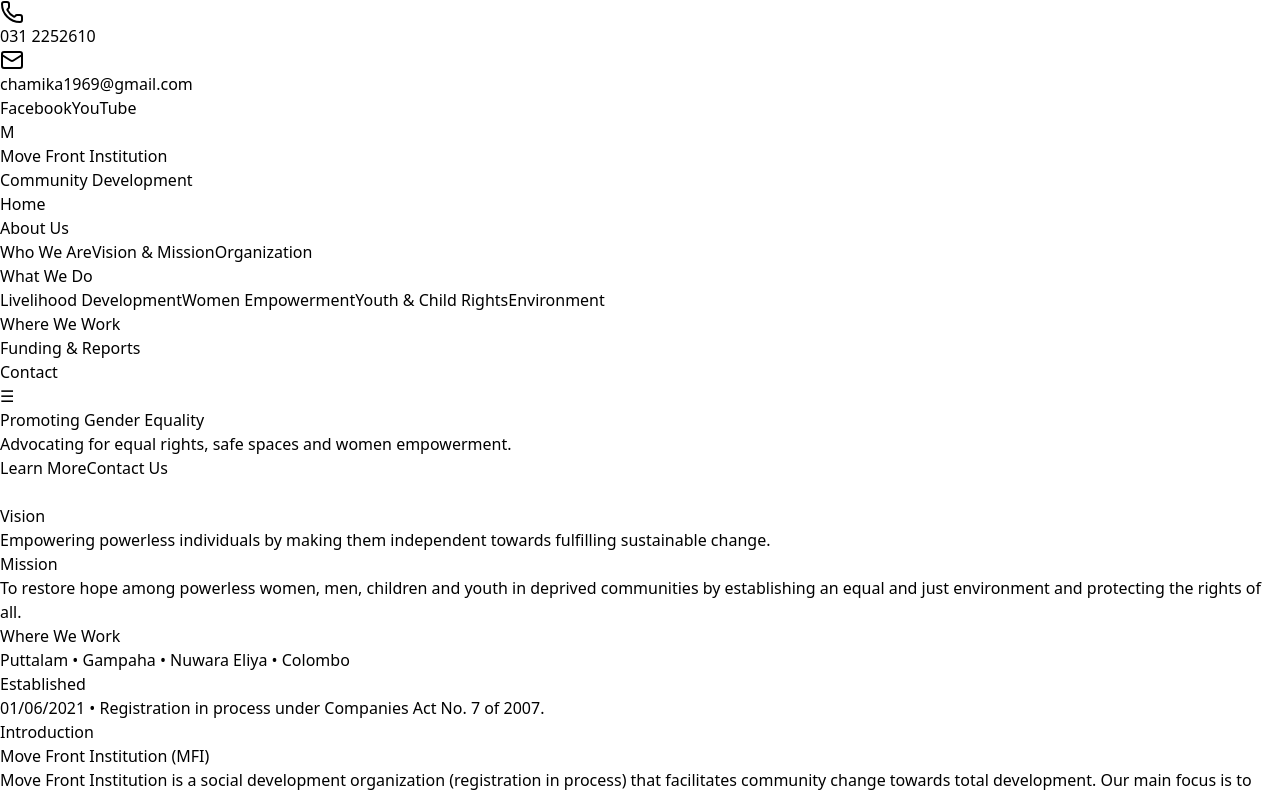
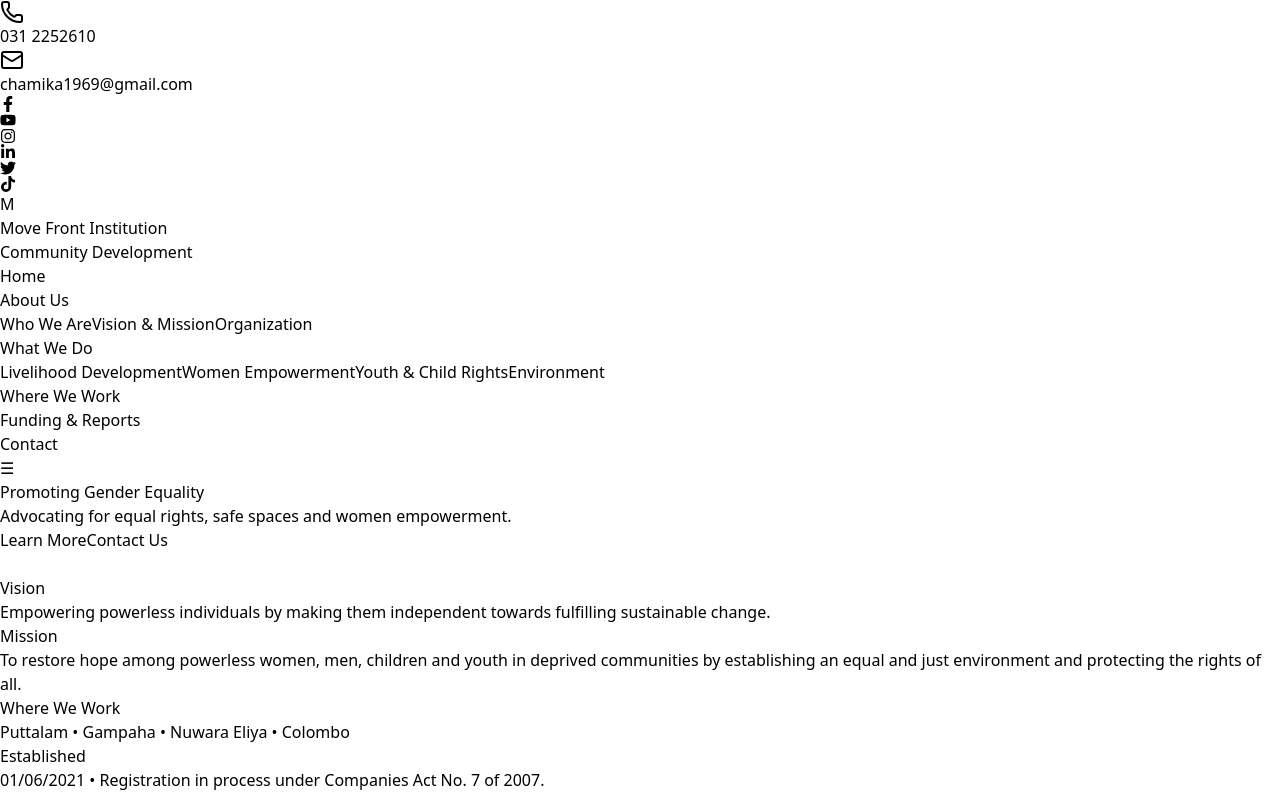
Before and after one commit to supunpramod/Move-Front-Institution, a React (Vite) app: page / in a window 1280 px wide. Shown: the top 796 px of the page. Built offline with nearby package versions, Linux system fonts and the light colour scheme.

Commit message:
feat: Add react-icons dependency and update TopBar component with social media icons

```diff
--- a/package.json
+++ b/package.json
@@ -13,6 +13,7 @@
     "lucide-react": "^0.574.0",
     "react": "^19.2.0",
     "react-dom": "^19.2.0",
+    "react-icons": "^5.5.0",
     "react-router-dom": "^7.13.0"
   },
   "devDependencies": {
--- a/src/components/HeroSlider.jsx
+++ b/src/components/HeroSlider.jsx
@@ -7,7 +7,7 @@
     description:
       "Holistic transformation of women, men, youth and disadvantaged communities.",
     image:
-      "https://images.unsplash.com/photo-1520975958225-401b921f061c?auto=format&fit=crop&w=1600&q=60",
+      "https://th.bing.com/th/id/R.237c5279c9af51fe144c3634bc1ca5dc?rik=UC9KC8EMKcDMmA&pid=ImgRaw&r=0",
   },
   {
     title: "Promoting Gender Equality",
--- a/src/components/NavbarMega.jsx
+++ b/src/components/NavbarMega.jsx
@@ -50,13 +50,13 @@
         </NavLink>
 
         {/* Desktop Menu */}
-        <nav className="hidden md:flex items-center gap-2">
+        <nav className="hidden md:flex items-center gap-6">
           {navItems.map((item) => (
             <div key={item.label} className="relative group">
               <NavLink
                 to={item.to}
                 className={({ isActive }) =>
-                  `px-3 py-2 rounded-xl text-sm font-medium transition ${
+                  ` py-2 rounded-xl text-sm font-medium transition ${
                     isActive
                       ? "text-brand-700"
                       : "text-slate-700 hover:bg-slate-100"
--- a/src/components/TopBar.jsx
+++ b/src/components/TopBar.jsx
@@ -1,4 +1,12 @@
 import { Phone, Mail } from "lucide-react";
+import {
+  FaFacebookF,
+  FaYoutube,
+  FaInstagram,
+  FaLinkedinIn,
+  FaTwitter,
+  FaTiktok
+} from "react-icons/fa";
 
 
 export default function TopBar() {
@@ -21,10 +29,33 @@
 
 </div>
         </div>
-        <div className="flex gap-3">
-          <a className="hover:underline" href="#" aria-label="facebook">Facebook</a>
-          <a className="hover:underline" href="#" aria-label="youtube">YouTube</a>
-        </div>
+        <div className="flex gap-4 text-white text-base">
+
+  <a href="#" aria-label="Facebook" className="hover:text-blue-600 transition">
+    <FaFacebookF />
+  </a>
+
+  <a href="#" aria-label="YouTube" className="hover:text-red-600 transition">
+    <FaYoutube />
+  </a>
+
+  <a href="#" aria-label="Instagram" className="hover:text-pink-500 transition">
+    <FaInstagram />
+  </a>
+
+  <a href="#" aria-label="LinkedIn" className="hover:text-blue-700 transition">
+    <FaLinkedinIn />
+  </a>
+
+  <a href="#" aria-label="Twitter" className="hover:text-sky-500 transition">
+    <FaTwitter />
+  </a>
+
+  <a href="#" aria-label="TikTok" className="hover:text-black transition">
+    <FaTiktok />
+  </a>
+
+</div>
       </div>
     </div>
   );
```
Also changed, not shown: 1 other file (tests, documents, lock files or other folders).
